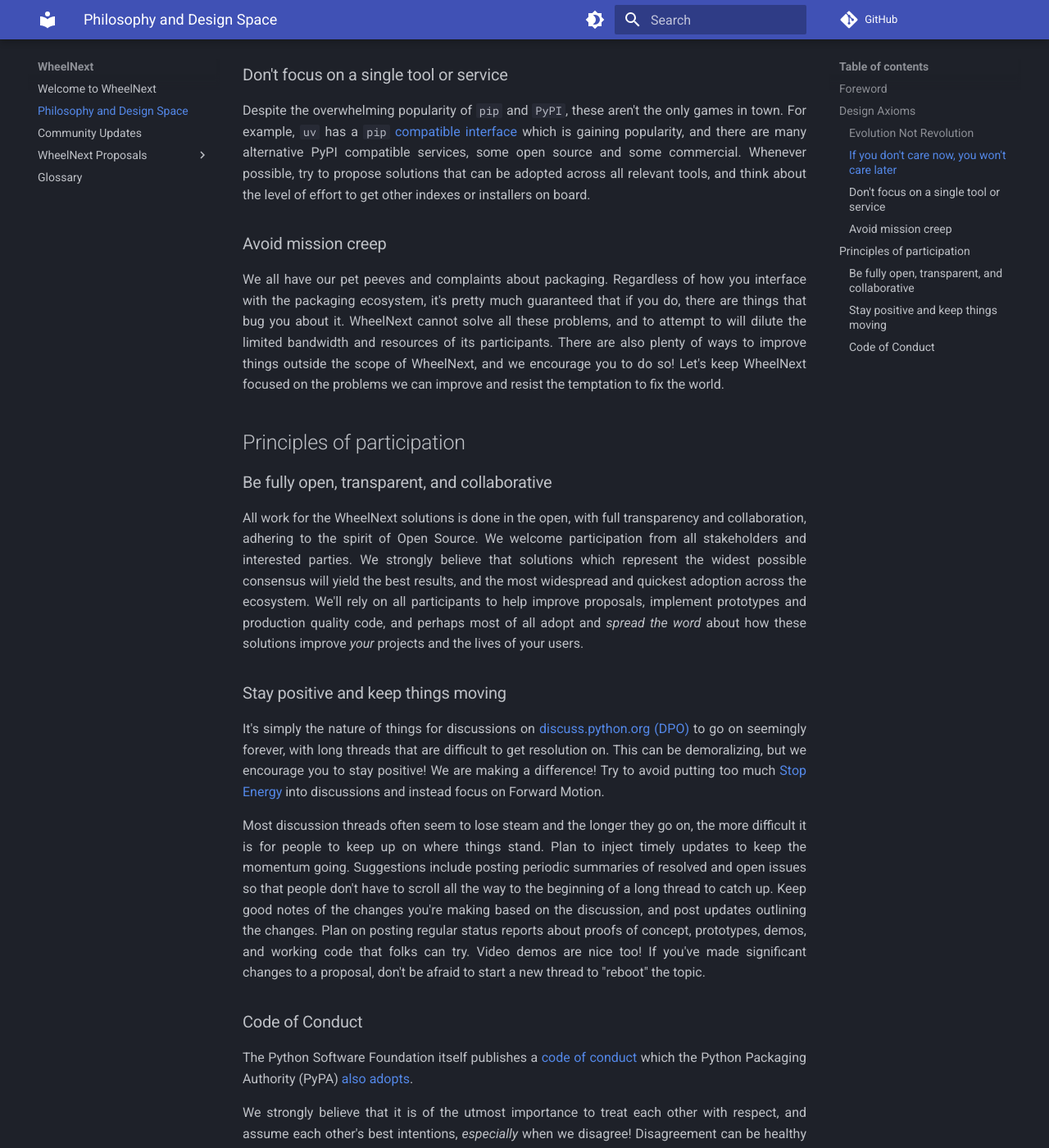
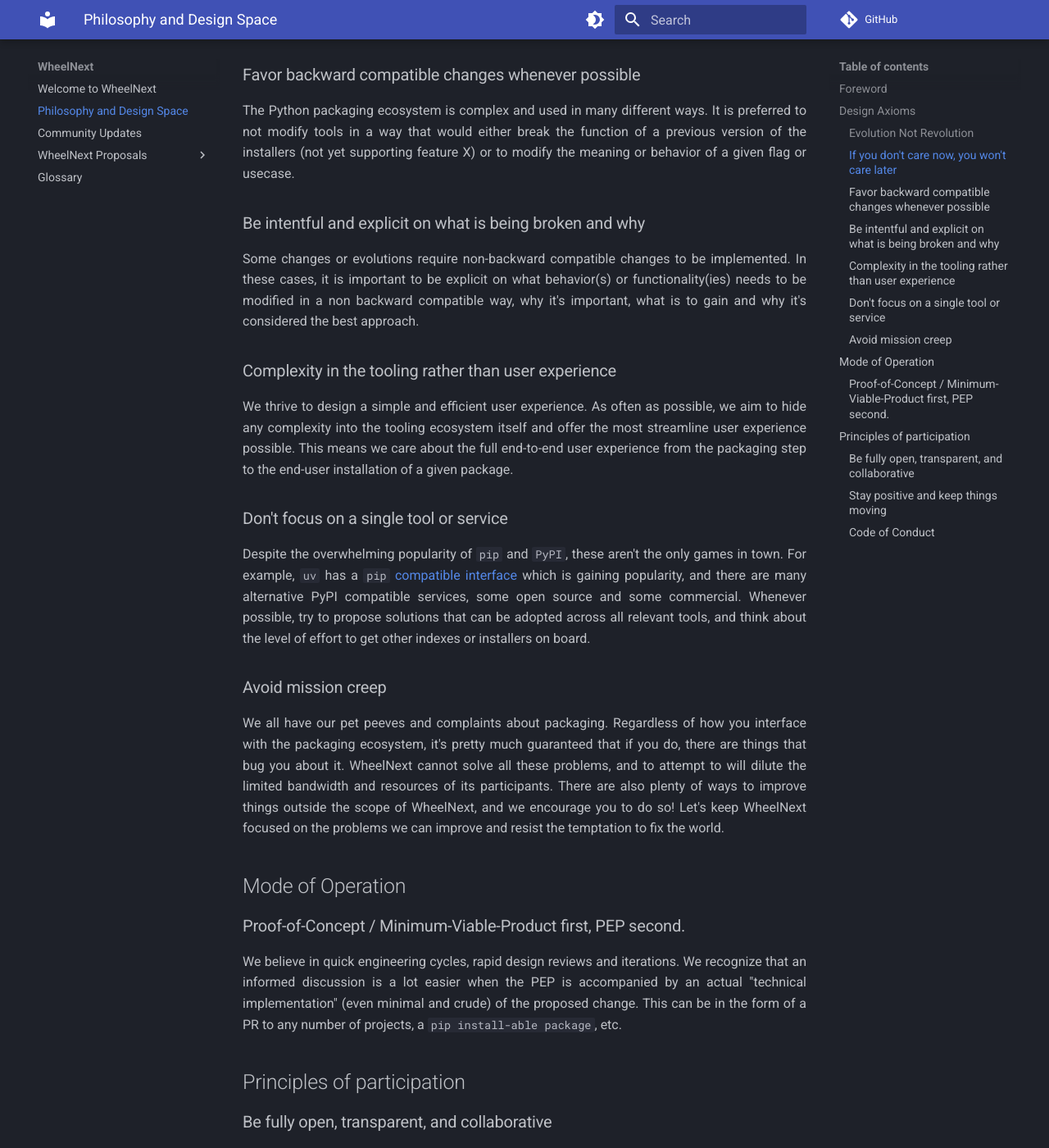
Before and after one commit to wheelnext/wheelnext, an MkDocs documentation site: the page built from docs/philosophy_and_design_space.md, in a window 1280 px wide and 1400 px high, scrolled down 1182 px. Shown: the whole window at 82% size. Built offline with MkDocs 1.6.1 and Material for MkDocs 9.7.7, drawn with Linux system fonts in a browser that asks for light colours; comment, search, counter and statistics services are not loaded.

Commit message:
[Design Axioms] Additions

```diff
--- a/docs/philosophy_and_design_space.md
+++ b/docs/philosophy_and_design_space.md
@@ -42,6 +42,25 @@
 problems WheelNext is trying to solve, you will *still* not care when the solutions being proposed.
 In other words, to you, "if it ain't broke, it ain't gonna be fixed".
 
+### Favor backward compatible changes whenever possible
+
+The Python packaging ecosystem is complex and used in many different ways. It is preferred to not
+modify tools in a way that would either break the function of a previous version of the installers
+(not yet supporting feature X) or to modify the meaning or behavior of a given flag or usecase.
+
+### Be intentful and explicit on what is being broken and why
+
+Some changes or evolutions require non-backward compatible changes to be implemented. In these cases,
+it is important to be explicit on what behavior(s) or functionality(ies) needs to be modified in a non backward
+compatible way, why it's important, what is to gain and why it's considered the best approach.
+
+### Complexity in the tooling rather than user experience
+
+We thrive to design a simple and efficient user experience. As often as possible, we aim to hide any
+complexity into the tooling ecosystem itself and offer the most streamline user experience possible. This means
+we care about the full end-to-end user experience from the packaging step to the end-user installation of a
+given package.
+
 ### Don't focus on a single tool or service
 
 Despite the overwhelming popularity of `pip` and `PyPI`, these aren't the only games in town.  For
@@ -58,6 +77,15 @@
 and resources of its participants.  There are also plenty of ways to improve things outside the
 scope of WheelNext, and we encourage you to do so!  Let's keep WheelNext focused on the problems
 we can improve and resist the temptation to fix the world.
+
+## Mode of Operation
+
+### Proof-of-Concept / Minimum-Viable-Product first, PEP second.
+
+We believe in quick engineering cycles, rapid design reviews and iterations. We recognize that an
+informed discussion is a lot easier when the PEP is accompanied by an actual "technical implementation"
+(even minimal and crude) of the proposed change. This can be in the form of a PR to any number of projects,
+a `pip install-able package`, etc.
 
 ## Principles of participation
 
```
